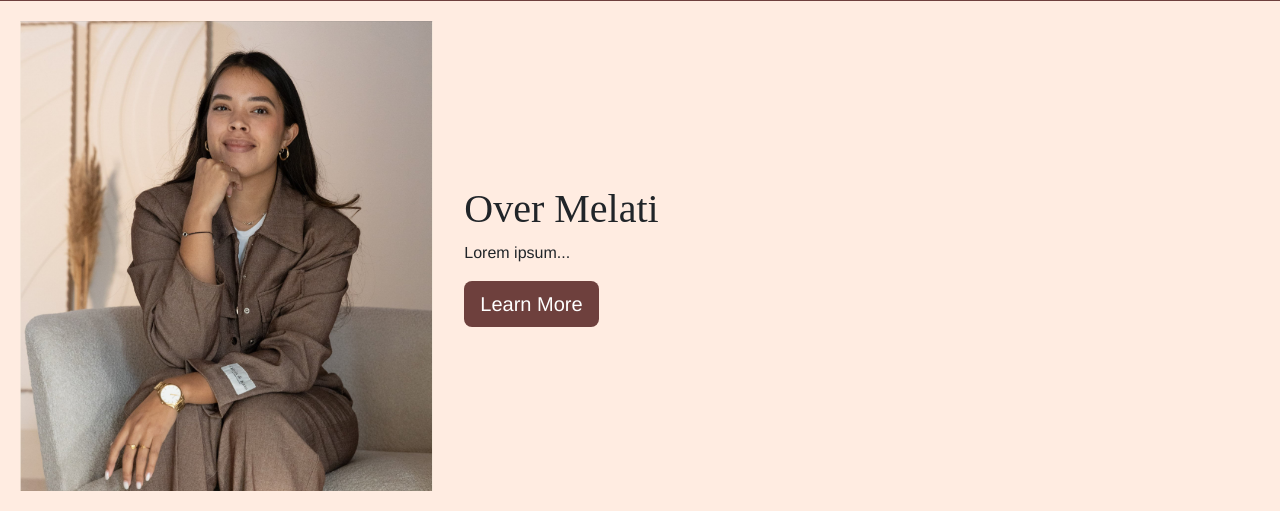
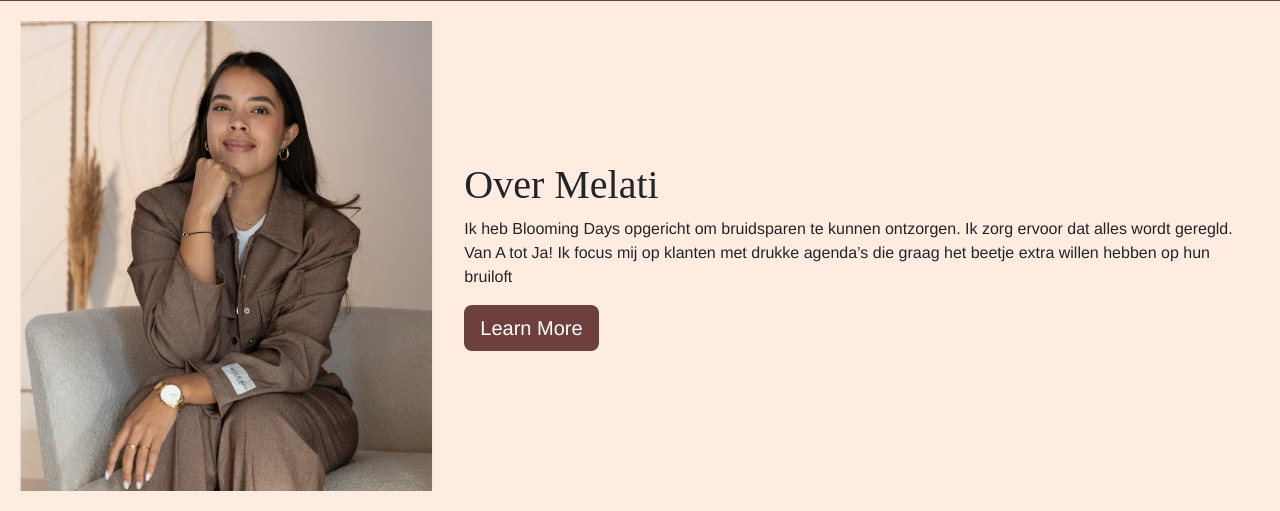
Before and after one commit to GavinvdB/wedding_planner, a Flask app: page / in a window 1280 px wide. Shown: the part 864-1375 px from the top of the page. Run offline with Flask 3, Linux system fonts and the light colour scheme.

Commit message:
home html test
dkja

```diff
--- a/website/webtech/templates/home.html
+++ b/website/webtech/templates/home.html
@@ -38,10 +38,10 @@
 
 <div class="tweede-div">
   <div class="d-flex align-items-center">
-      <img src="images/melati.png" alt="melati" width="348" height="396" class="responsive-image">
+      <img src="images/melati.png " alt="melati" width="348" height="396" class="responsive-image">
       <div class="ms-3">
           <h1>Over Melati</h1>
-          <p>Lorem ipsum...</p>
+          <p>Ik heb Blooming Days opgericht om bruidsparen te kunnen ontzorgen. Ik zorg ervoor dat alles wordt geregld. Van A tot Ja! Ik focus mij op klanten met drukke agenda’s die graag het beetje extra willen hebben op hun bruiloft</p>
           <button type="button" class="btn custom-button btn-lg">Learn More</button>
       </div>
   </div>
```
